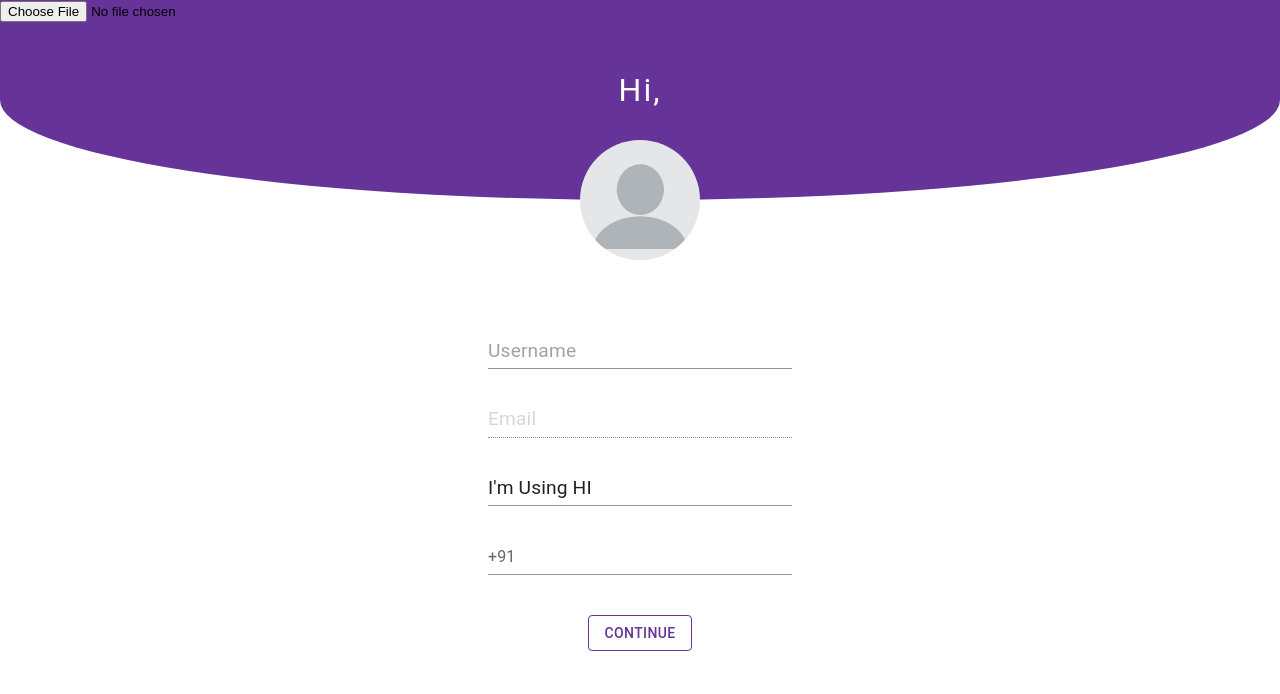
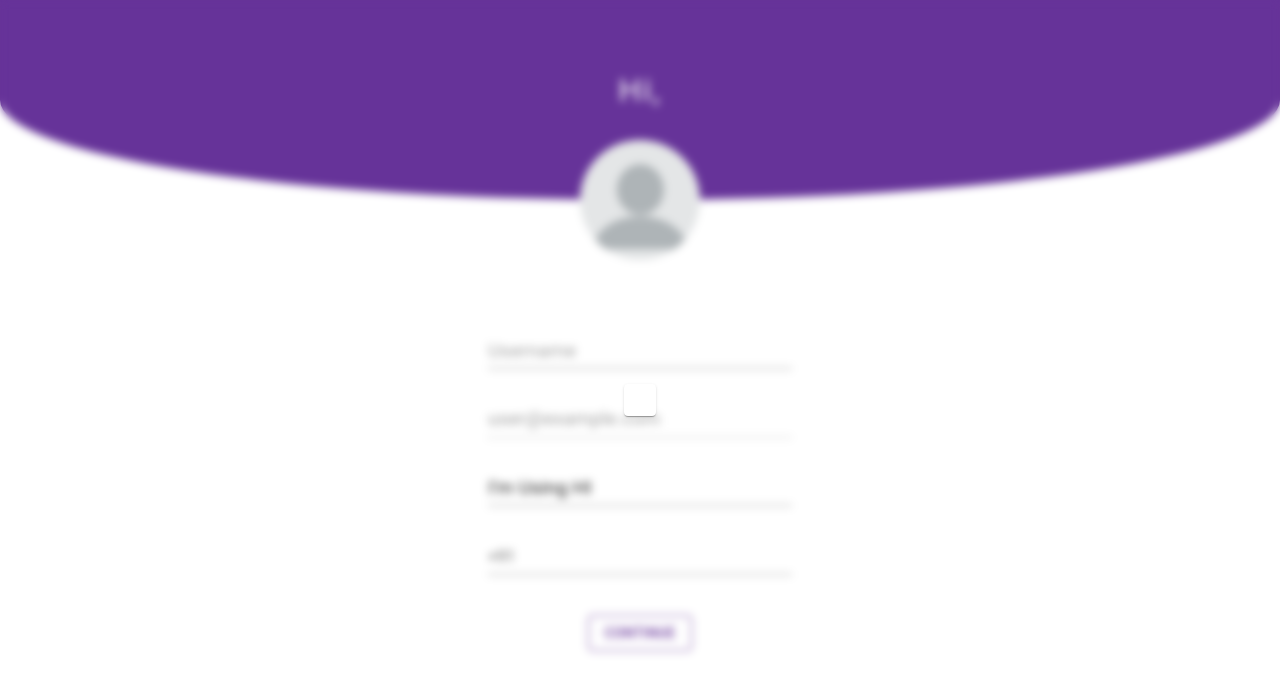
Before and after one commit to Rahul0070050/HI-Chat, a React (Create React App) app: page /set-profile in a window 1280 px wide. Shown: the top 694 px of the page. Built offline with nearby package versions, Linux system fonts and the light colour scheme; no server answers; sample sign-in values are in the browser's storage.

Commit message:
problum error fixed

```diff
--- a/package.json
+++ b/package.json
@@ -15,6 +15,7 @@
     "@types/node": "^16.7.13",
     "@types/react": "^18.0.0",
     "@types/react-dom": "^18.0.0",
+    "@types/react-image-crop": "^8.1.3",
     "firebase": "^9.15.0",
     "node-sass": "^8.0.0",
     "react": "^18.2.0",
--- a/src/App.tsx
+++ b/src/App.tsx
@@ -3,10 +3,11 @@ import { Route, BrowserRouter, Routes } from 'react-router-dom'
 
 import './App.scss';
 import Home from './pages/home';
-import Login from './pages/login';
+import SignIn from './pages/signin';
+import SignUp from './pages/signup';
 import SetProfile from './pages/setProfile';
-import Register from './pages/register';
 import Chat from './pages/chat'
+import Status from './pages/status';
 
 function App() {
   return (
@@ -14,9 +15,10 @@ function App() {
       <Routes>
         <Route path='/' element={<Home/>}>
           <Route index element={<Chat />} />
+          <Route path='/status' element={<Status />} />
         </Route>
-        <Route path='/login' element={<Login/>}/>
-        <Route path='/register' element={<Register/>}/>
+        <Route path='/signin' element={<SignIn />}/>
+        <Route path='/signup' element={<SignUp />}/>
         <Route path='/set-profile' element={<SetProfile/>}/>
       </Routes>
     </BrowserRouter>
--- a/src/firebase/config.ts
+++ b/src/firebase/config.ts
@@ -4,7 +4,6 @@ import { getAnalytics } from "firebase/analytics";
 import { getAuth, createUserWithEmailAndPassword, updateProfile, signInWithEmailAndPassword, User } from "firebase/auth";
 import { getFirestore, setDoc, doc } from "firebase/firestore";
 import { getStorage, ref, uploadBytesResumable, getDownloadURL } from "firebase/storage";
-import { type } from "os";
 
 
 const firebaseConfig = {
@@ -40,7 +39,7 @@ type userInfo = {
 }
 
 // sign-in user
-export function userSignIn(email: String, password: String) {
+export function userSignUp(email: String, password: String) {
   return new Promise((resolve, reject) => {
     createUserWithEmailAndPassword(auth, `${email}`, `${password}`)
       .then((userCredential) => {
@@ -61,7 +60,7 @@ export function userSignIn(email: String, password: String) {
   })
 }
 
-export function loginUser(email: String, password: String) {
+export function userSignIn(email: String, password: String) {
   return new Promise((resolve, reject) => {
 
     signInWithEmailAndPassword(auth, `${email}`, `${password}`)
--- a/src/pages/setProfile/index.tsx
+++ b/src/pages/setProfile/index.tsx
@@ -1,12 +1,34 @@
-import React, { ChangeEvent, useRef, useState } from 'react'
-import { Avatar, Button, FormControl, InputAdornment, TextField, Typography } from '@mui/material'
+import React, { ChangeEvent, useLayoutEffect, useState } from 'react'
+import { Avatar, Button, Card, FormControl, InputAdornment, TextField, Typography } from '@mui/material'
 
 import './style.scss'
+import { auth } from '../../firebase/config'
+import { useNavigate } from 'react-router-dom'
 
 function SetProfile() {
-    const [userData, setuserData] = useState({ username: '', about: '', mobile: '' })
+    const location = useNavigate()
+    const [userData, setuserData] = useState({ username: '', about: '', mobile: '', file: File, email: '' })
     const [userDataErr, setuserDataErr] = useState({ username: false, mobile: false })
-    const profileRef = useRef()
+    let profileInputRef: any;
+
+    useLayoutEffect(() => {
+        auth.onAuthStateChanged((user) => {
+            if (user) {
+                const email = auth.currentUser?.email || ''
+                setuserData(prev => {
+                    return {
+                        ...prev,
+                        email
+                    }
+                })
+                console.log('c u', auth.currentUser);
+                console.log('u', user);
+            } else {
+                location('/')
+            }
+        })
+    }, [])
+
     function handleSubmit() {
         if (userData.username === '' || userData.mobile === '') {
             setuserDataErr(prev => {
@@ -31,14 +53,20 @@ function SetProfile() {
         })
     }
     function changeProfile() {
-        console.log();
+        profileInputRef.click()
+    }
+    function handleProfileOnchange(file: React.FormEvent<HTMLInputElement>) {
+        const image = file.currentTarget.files
+        if (image?.length == 1) {
+            console.log(image[0])
+        }
 
     }
     return (
         <div className='set-profile'>
             <div className="set-profile-header">
                 <Typography className='username'>Hi, {userData.username ? userData.username : ''}</Typography>
-                <input type="file" name="" id="" />
+                <input type="file" accept='image/*' onChange={(e) => handleProfileOnchange(e)} ref={input => profileInputRef = input} name="" id="" />
                 <Avatar
                     onClick={changeProfile}
                     alt="Remy Sharp"
@@ -46,12 +74,19 @@ function SetProfile() {
                     sx={{ width: 120, height: 120 }}
                 />
             </div>
+            <div className="crop-image-background">
+                <Card className="crop-image">
+                    <Card>
+
+                    </Card>
+                </Card>
+            </div>
             <div className="set-profile-body">
                 <form>
                     <div className="text-field">
                         <div className='username-err'>{userDataErr.username ? 'invalid username' : ''}</div>
                         <TextField name='username' onChange={handleOnChange} variant='standard' placeholder="Username" />
-                        <TextField variant='standard' placeholder="Email" disabled />
+                        <TextField variant='standard' value={userData.email} placeholder="Email" disabled />
                         <TextField name='about' onChange={handleOnChange} variant='standard' defaultValue="I'm Using HI" placeholder="About" />
                         <div className='mobile-err'>{userDataErr.mobile ? 'invalid Number' : ''}</div>
                         <TextField
--- a/src/pages/setProfile/style.scss
+++ b/src/pages/setProfile/style.scss
@@ -7,11 +7,11 @@
         border-radius: 0 0 50% 50%;
         position: relative;
 
-        .username{
+        .username {
             position: absolute;
             top: 45%;
             left: 50%;
-            transform: translate(-50%,-50%);
+            transform: translate(-50%, -50%);
             font-size: xx-large;
             letter-spacing: 2px;
             color: white;
@@ -22,7 +22,27 @@
             left: 50%;
             transform: translate(-50%, -50%);
             position: absolute;
+        }
 
+        input {
+            display: none;
+        }
+    }
+
+    .crop-image-background {
+        position: absolute;
+        top: 0;
+        width: 100vw;
+        height: 100vh;
+        backdrop-filter: blur(4px);
+        z-index: 2;
+        .crop-image {
+            position: absolute;
+            opacity: 1001;
+            top: 50%;
+            left: 50%;
+            transform: translate(-50%,-50%);
+            padding: 1rem;
         }
     }
 
@@ -45,18 +65,23 @@
                 position: relative;
                 display: flex;
                 flex-direction: column;
+
                 input {
                     font-size: larger;
                     -moz-appearance: textfield;
+
                     &::-webkit-inner-spin-button {
                         -webkit-appearance: none !important;
                     }
                 }
-                .username-err, .mobile-err {
+
+                .username-err,
+                .mobile-err {
                     position: absolute;
                     top: 0;
                     color: red;
                 }
+
                 .mobile-err {
                     top: 12.5rem;
                 }
--- a/src/pages/login/index.tsx
+++ b/src/pages/signin/index.tsx
@@ -1,8 +1,8 @@
 import React, { ChangeEvent, useState } from 'react'
 import { Button, Card, FormControl, IconButton, Input, InputAdornment, TextField } from '@mui/material'
 import { Link, useNavigate } from 'react-router-dom';
-import { Email, Password, Visibility, VisibilityOff } from '@mui/icons-material';
-import { auth, loginUser, userSignIn } from '../../firebase/config';
+import { Email, Visibility, VisibilityOff } from '@mui/icons-material';
+import { userSignIn } from '../../firebase/config';
 
 
 
@@ -46,7 +46,7 @@ function Login() {
     setUserDataErr({ email: false, password: false })
 
 
-    loginUser(UserData.email, UserData.password).then(user => {
+    userSignIn(UserData.email, UserData.password).then(user => {
 
       console.log(user);
       location('/set-profile')
@@ -94,7 +94,7 @@ function Login() {
           <FormControl sx={{ pt: '2rem' }}>
             <Link to={'/'}>Forgot password</Link>
             <Button onClick={handleSubmit} variant="contained" sx={{ p: '0.7rem', my: '1rem', backgroundColor: 'rebeccapurple', fontSize: '1rem', fontWeight: '600' }}>Login</Button>
-            <Link className="create-account" to={'/register'}>I don't have an Account</Link>
+            <Link className="create-account" to={'/signup'}>I don't have an Account</Link>
           </FormControl>
         </div>
       </form>
--- a/src/pages/register/index.tsx
+++ b/src/pages/signup/index.tsx
@@ -3,11 +3,11 @@ import { Visibility, VisibilityOff } from '@mui/icons-material'
 import { Button, Card, FormControl, IconButton, Input, InputAdornment, TextField } from '@mui/material'
 import { Link, useNavigate } from 'react-router-dom'
 
-import { auth, userSignIn } from '../../firebase/config';
+import { userSignUp } from '../../firebase/config';
 
 import './style.scss'
 
-function Register() {
+function SingUp() {
   const location = useNavigate()
 
   const [UserData, setUserData] = useState<user>({ email: '', password: '' })
@@ -45,7 +45,7 @@ function Register() {
       return
     }
 
-    userSignIn(UserData.email, UserData.password).then(user => {
+    userSignUp(UserData.email, UserData.password).then(user => {
       location('/set-profile')
     }).catch(err => {
       setAuthErr(err)
@@ -88,7 +88,7 @@ function Register() {
         <FormControl sx={{ px: '2rem', display: 'flex' }}>
           <Button onClick={handleSubmit} type='button' variant="contained" sx={{ p: '0.7rem', my: '1rem', backgroundColor: 'rebeccapurple', fontSize: '1rem', fontWeight: '600' }}>Login</Button>
           <div className="sign-in-links">
-            <Link to='/login' >I Have an Account</Link>
+            <Link to='/signin' >I Have an Account</Link>
           </div>
         </FormControl>
       </div>
@@ -99,4 +99,4 @@ function Register() {
   )
 }
 
-export default Register
+export default SingUp
--- /dev/null
+++ b/src/pages/status/index.tsx
@@ -0,0 +1,9 @@
+import React from 'react'
+
+function Status() {
+  return (
+    <div>Status</div>
+  )
+}
+
+export default Status
```
Also changed, not shown: src/components/imageCrop/index.tsx (added, +24 -0 lines), src/pages/signin/style.scss (renamed from src/pages/login/style.scss), src/pages/signup/style.scss (renamed from src/pages/register/style.scss), src/pages/status/style.scss (added), 2 other files (tests, documents, lock files or other folders).
